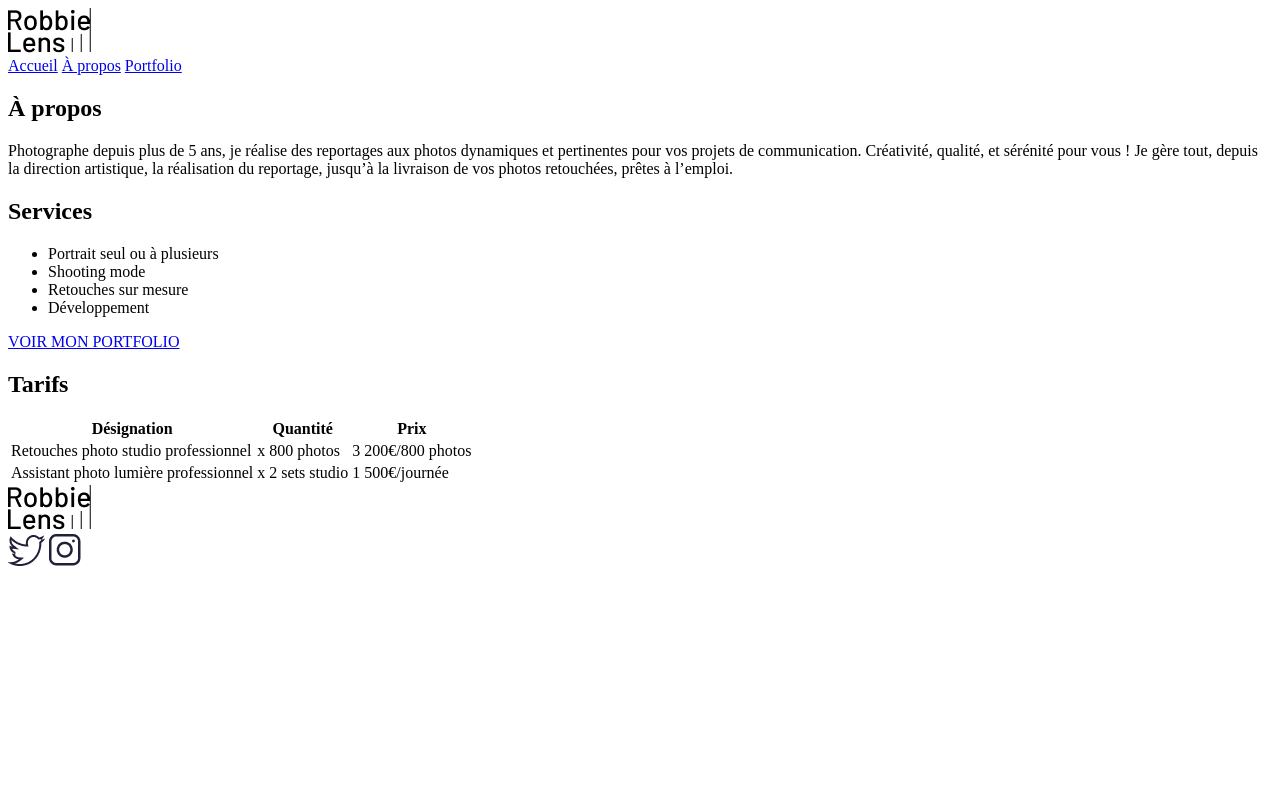
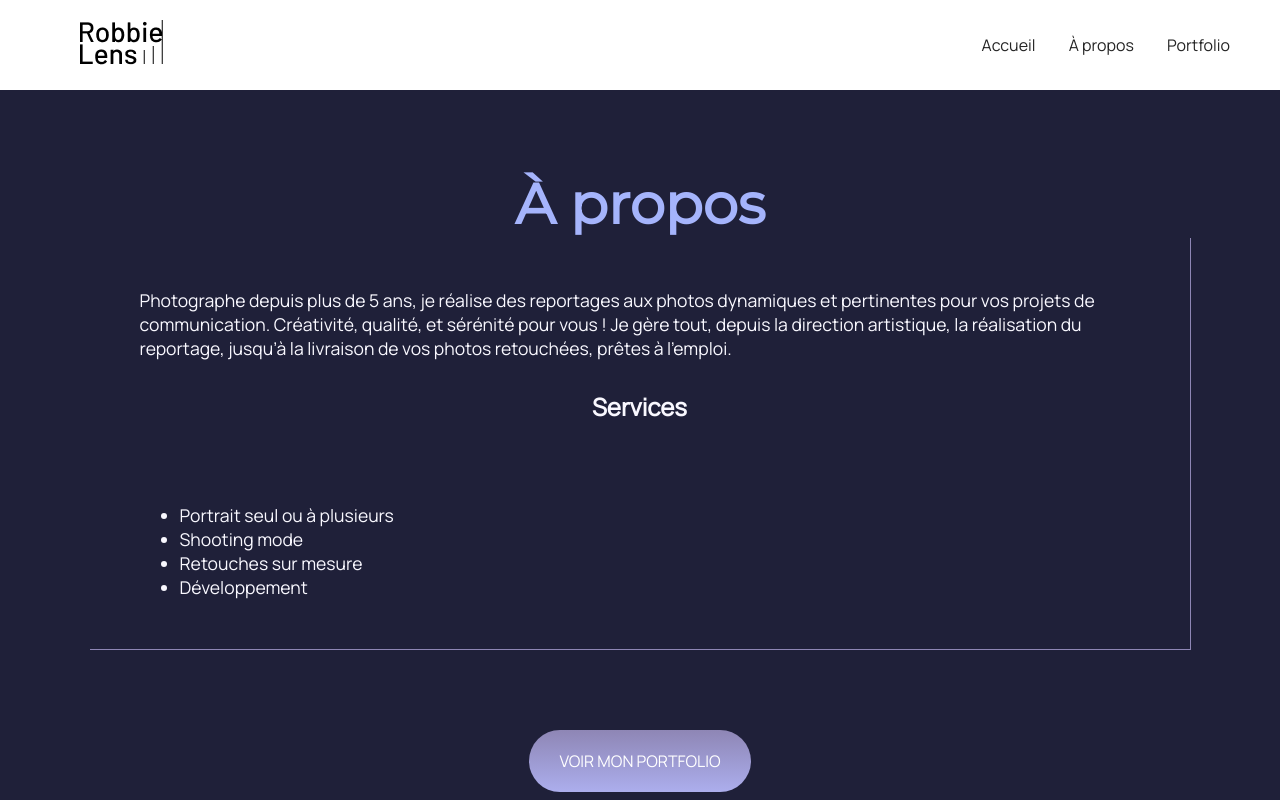
Before and after one commit to JingFERMENT/robbieLensPhotographie, a plain HTML site: page a-propos.html in a window 1280 px wide. Shown: the top 800 px of the page. Drawn offline with Linux system fonts and the light colour scheme; the site is published under a folder, as on GitHub Pages, so addresses that start at the root find nothing.

Commit message:
css files pb done

```diff
--- a/a-propos.html
+++ b/a-propos.html
@@ -6,8 +6,8 @@
   <meta name="viewport" content="width=device-width, initial-scale=1.0" />
   <title>À propos de Robbie Lens Photographie</title>
   <!-- css files -->
-  <link rel="stylesheet" href="/styles/style.css" />
-  <link rel="stylesheet" href="/styles/a-propos.css" />
+  <link rel="stylesheet" href="styles/style.css" />
+  <link rel="stylesheet" href="styles/a-propos.css" />
   <!-- google font Montserrat et Manrope -->
   <link rel="preconnect" href="https://fonts.googleapis.com" />
   <link rel="preconnect" href="https://fonts.gstatic.com" crossorigin />
--- a/index.html
+++ b/index.html
@@ -6,8 +6,8 @@
   <meta name="viewport" content="width=device-width, initial-scale=1.0" />
   <title>Accueil – Robbie Lens Photographie</title>
   <!-- css files -->
-  <link rel="stylesheet" href="/styles/style.css" />
-  <link rel="stylesheet" href="/styles/index.css" />
+  <link rel="stylesheet" href="styles/style.css" />
+  <link rel="stylesheet" href="styles/index.css" />
   <!-- google font Montserrat et Manrope -->
   <link rel="preconnect" href="https://fonts.googleapis.com" />
   <link rel="preconnect" href="https://fonts.gstatic.com" crossorigin />
```
Also changed, not shown: portfolio.html (+2 -2 lines).
